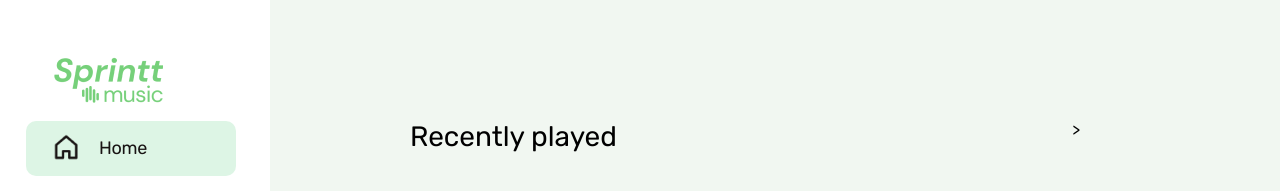
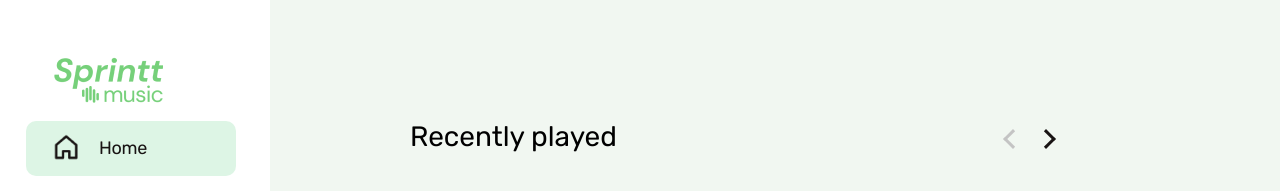
Before and after one commit to VitaliyDrapkin/spotify-react, a React (Create React App) app: page /home in a window 1280 px wide. Shown: the top 191 px of the page. Built offline with nearby package versions, Linux system fonts and the light colour scheme.

Commit message:
added navigate arrow for playlist carousel

```diff
--- a/src/modules/main/components/PlaylistCarousel/PlaylistCarousel.module.css
+++ b/src/modules/main/components/PlaylistCarousel/PlaylistCarousel.module.css
@@ -23,3 +23,34 @@
   margin-right: 25px;
   margin-bottom: 20px;
 }
+
+.LeftArrow,
+.RightArrow {
+  width: 11px;
+  height: 11px;
+  border-left: 3px solid rgba(25, 20, 20, 1);
+  border-bottom: 3px solid rgba(25, 20, 20, 1);
+}
+
+.NavArrows {
+  display: flex;
+  margin-right: 27px;
+  margin-top: 12px;
+}
+.LeftArrow {
+  margin-right: 19px;
+  transform: rotate(45deg);
+}
+.RightArrow {
+  transform: rotate(-135deg);
+}
+
+.DisabledArrow {
+  border-color: rgba(196, 196, 196, 1);
+}
+
+.Empty {
+  width: 200px;
+  margin-right: 25px;
+  margin-bottom: 20px;
+}
--- a/src/modules/main/components/PlaylistCarousel/PlaylistCarousel.tsx
+++ b/src/modules/main/components/PlaylistCarousel/PlaylistCarousel.tsx
@@ -1,4 +1,5 @@
-import React from "react";
+import classNames from "classnames";
+import React, { useState } from "react";
 import Playlist from "../Playlist";
 import s from "./PlaylistCarousel.module.css";
 
@@ -81,14 +82,42 @@ const playlists = [
 ];
 
 export default function PlaylistCarousel(props: OwnProps) {
+  const [showedPlaylists, setShowedPlaylists] = useState(playlists.slice(0, 5));
+  const [navigateSide, setNavigateSide] = useState("left");
+
+  const showNextPlaylists = () => {
+    setShowedPlaylists(playlists.slice(5, 10));
+    setNavigateSide("right");
+  };
+  const showPreviousPlaylists = () => {
+    setShowedPlaylists(playlists.slice(0, 5));
+    setNavigateSide("left");
+  };
+
   return (
     <div className={s.PlaylistCarousel}>
       <div className={s.Top}>
         <div className={s.Title}>Recently played</div>
-        <div className={s.NavArrows}>{">"}</div>
+        <div className={s.NavArrows}>
+          <div
+            className={classNames(
+              s.LeftArrow,
+              navigateSide === "left" && s.DisabledArrow
+            )}
+            onClick={showPreviousPlaylists}
+          ></div>
+          <div
+            className={classNames(
+              s.RightArrow,
+              (navigateSide === "right" || playlists.length < 5) &&
+                s.DisabledArrow
+            )}
+            onClick={showNextPlaylists}
+          ></div>
+        </div>
       </div>
       <div className={s.Body}>
-        {playlists.map((item) => {
+        {showedPlaylists.map((item) => {
           return (
             <div className={s.Playlist}>
               <Playlist
@@ -99,6 +128,9 @@ export default function PlaylistCarousel(props: OwnProps) {
             </div>
           );
         })}
+        <div className={s.Empty}></div>
+        <div className={s.Empty}></div>
+        <div className={s.Empty}></div>
       </div>
     </div>
   );
```
